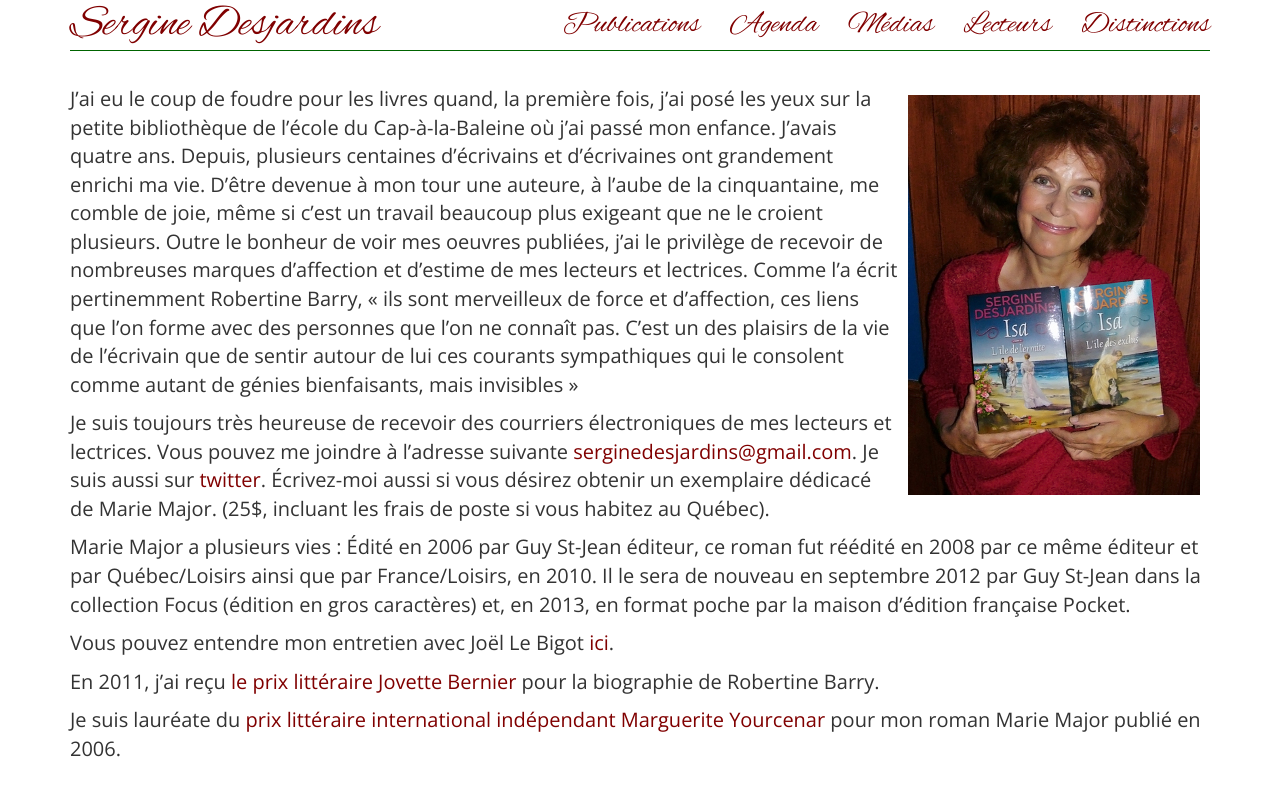
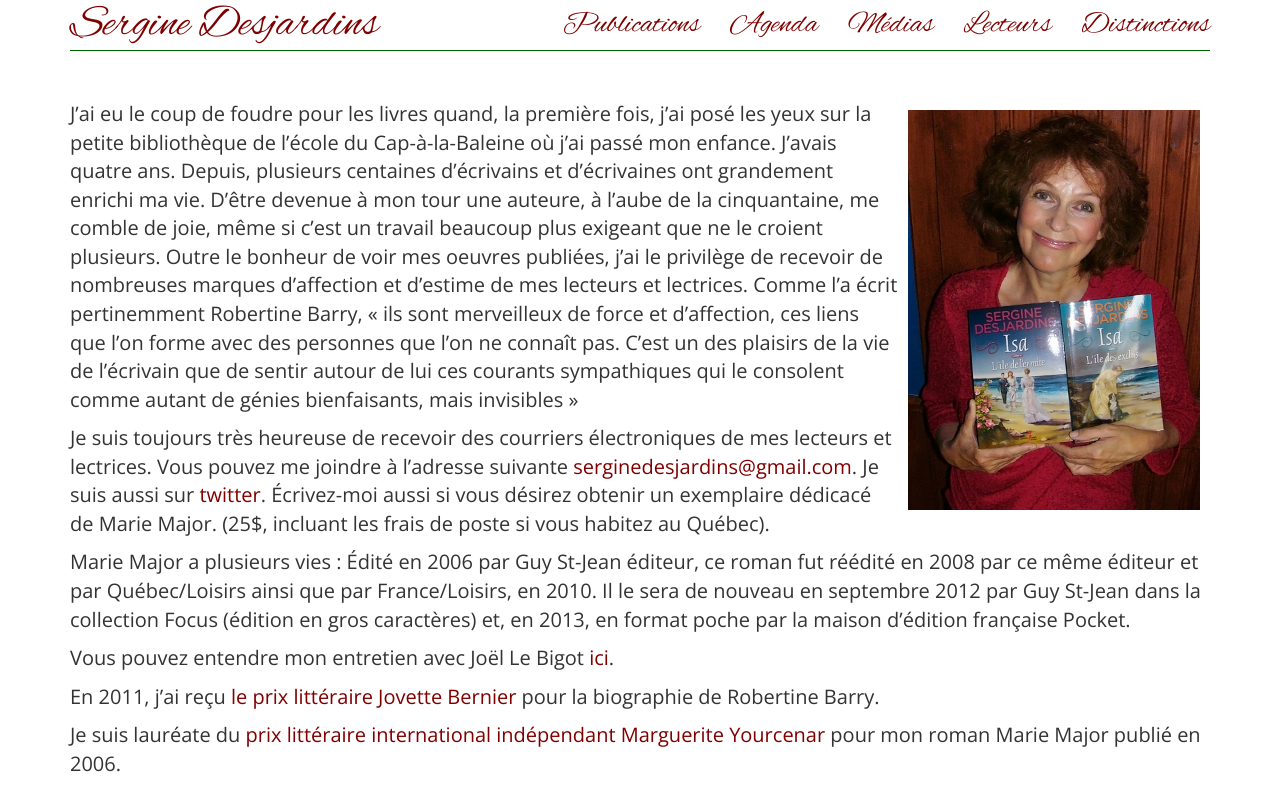
Before and after one commit to serginedesjardins/serginedesjardins.github.io, a Jekyll site: the page built from index.md, in a window 1280 px wide. Shown: the top 811 px of the page. Built offline with Jekyll 4.4.1, drawn with Linux system fonts in a browser that asks for light colours.

Commit message:
add padding

```diff
--- a/css/style.css
+++ b/css/style.css
@@ -4,9 +4,14 @@ html {
 
 body {
   font-size: 2em;
-  padding-top: 75px;
   font-family: 'Open Sans', sans-serif;
-  height: 100%
+  height: 100%;
+  padding-top: 90px;
+}
+@media (max-width: 981px) {
+  body {
+    padding-top: 0px;
+  }
 }
 
 div.navbar.navbar-inverse a {
```
